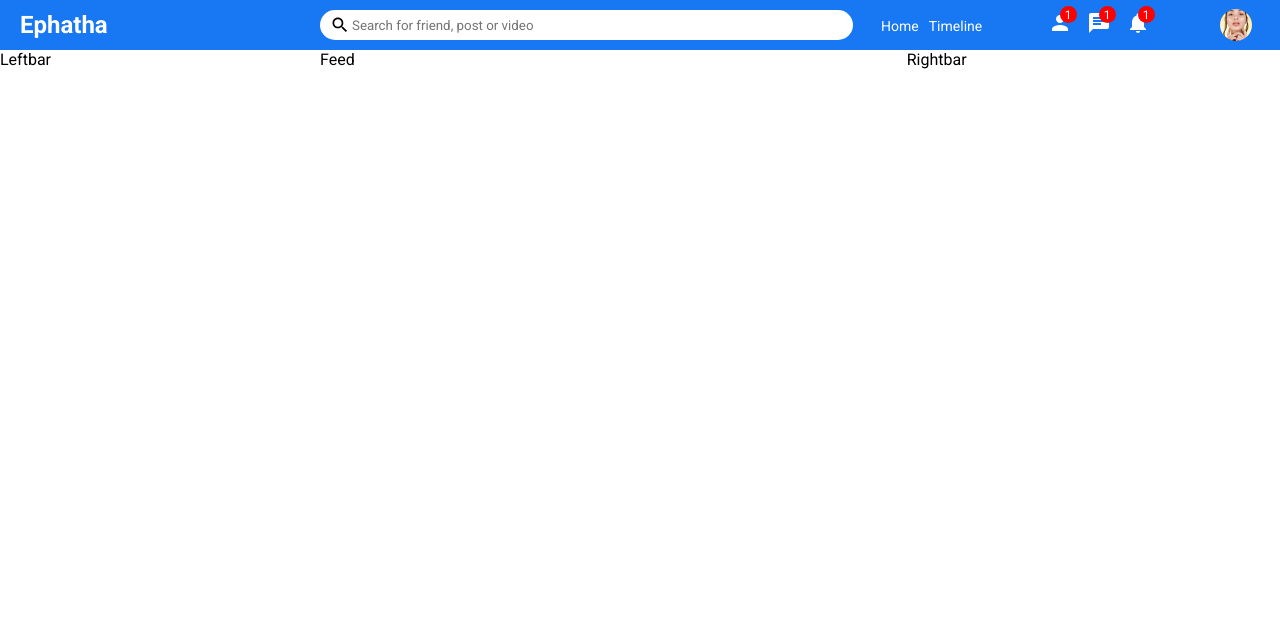
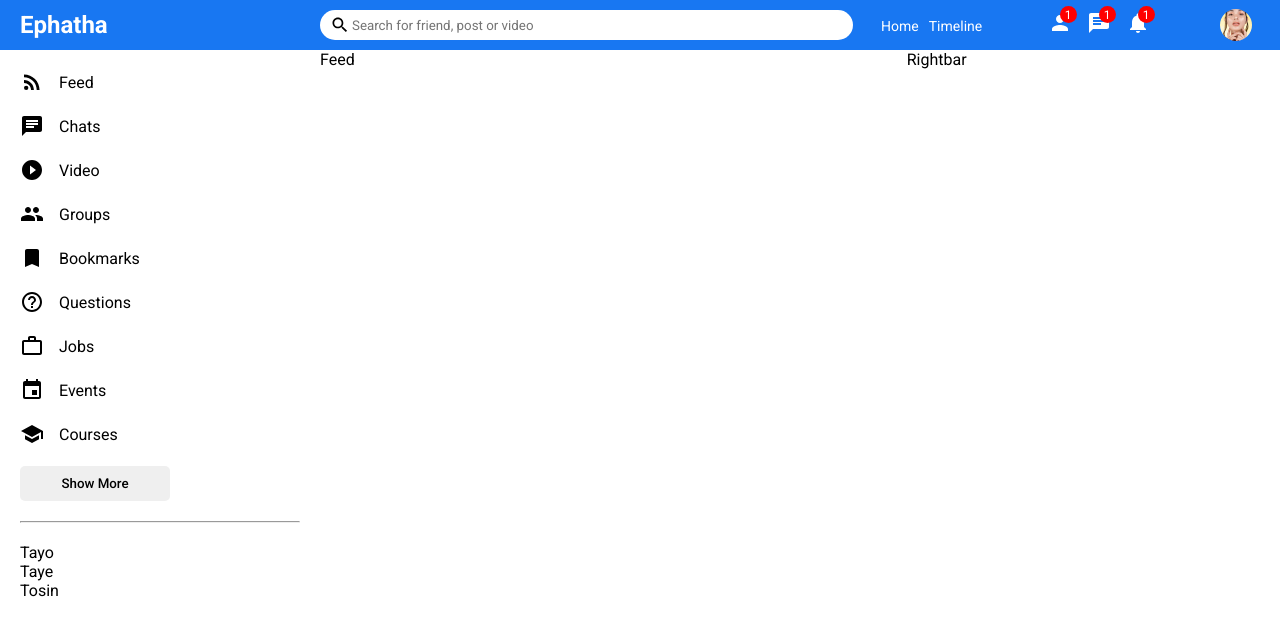
Before and after one commit to arabog/socialPrac, a React (Create React App) app in the folder clientPrac/: page / in a window 1280 px wide. Shown: the top 636 px of the page. Built offline with nearby package versions, Linux system fonts and the light colour scheme.

Commit message:
leftbar updated

```diff
--- a/clientPrac/src/components/homeCom/leftbar/Leftbar.jsx
+++ b/clientPrac/src/components/homeCom/leftbar/Leftbar.jsx
@@ -1,10 +1,75 @@
 import "./leftbar.css"
+import { RssFeed, Chat, PlayCircleFilled, Group, Bookmark, HelpOutline, WorkOutline, Event, School } from "@material-ui/icons"
 
 export default function Leftbar() {
 
           return (
                     <div className="leftbarContainer">
-                              Leftbar
+
+                              <div className="leftbarWrapper">
+
+                                        <ul className="leftbarList">
+
+                                                  <li className="leftbarListItem">
+                                                            <RssFeed className="leftbarIcon" />
+                                                            <span className="leftbarItemText">Feed</span>
+                                                  </li>
+
+                                                  <li className="leftbarListItem">
+                                                            <Chat className="leftbarIcon" />
+                                                            <span className="leftbarItemText">Chats</span>
+                                                  </li>
+
+                                                  <li className="leftbarListItem">
+                                                            <PlayCircleFilled className="leftbarIcon" />
+                                                            <span className="leftbarItemText">Video</span>
+                                                  </li>
+
+                                                  <li className="leftbarListItem">
+                                                            <Group className="leftbarIcon" />
+                                                            <span className="leftbarItemText">Groups</span>
+                                                  </li>
+
+                                                  <li className="leftbarListItem">
+                                                            <Bookmark className="leftbarIcon" />
+                                                            <span className="leftbarItemText">Bookmarks</span>
+                                                  </li>
+
+                                                  <li className="leftbarListItem">
+                                                            <HelpOutline className="leftbarIcon" />
+                                                            <span className="leftbarItemText">Questions</span>
+                                                  </li>
+
+                                                  <li className="leftbarListItem">
+                                                            <WorkOutline className="leftbarIcon" />
+                                                            <span className="leftbarItemText">Jobs</span>
+                                                  </li>
+
+                                                  <li className="leftbarListItem">
+                                                            <Event className="leftbarIcon" />
+                                                            <span className="leftbarItemText">Events</span>
+                                                  </li>
+
+                                                  <li className="leftbarListItem">
+                                                            <School className="leftbarIcon" />
+                                                            <span className="leftbarItemText">Courses</span>
+                                                  </li>
+
+                                        </ul>
+
+                                        <button className="leftbarButton">Show More</button>
+
+                                        <hr className="leftbarHr" />
+
+                                        <ul className="leftbarFriendList">
+                                                  <li> Tayo </li>
+
+                                                  <li> Taye </li>
+
+                                                  <li> Tosin </li>
+                                        </ul>
+                              </div>
+
                     </div>
           )
 }
--- a/clientPrac/src/components/homeCom/leftbar/leftbar.css
+++ b/clientPrac/src/components/homeCom/leftbar/leftbar.css
@@ -1,4 +1,60 @@
-
 .leftbarContainer {
           flex: 3;
+          height: calc(100vh - 50px);
+          overflow-y: scroll;
+
+          position: sticky;
+          top: 50px;
 }
+
+::-webkit-scrollbar {
+          width: 5px;
+}
+
+::-webkit-scrollbar-track {
+          background: #f1f1f1;
+}
+
+::-webkit-scrollbar-thumb {
+          background: rgb(179, 179, 179);
+}
+
+.leftbarWrapper {
+          padding: 20px;
+}
+
+
+.leftbarList {
+          list-style: none;
+          margin: 0;
+          padding: 0;
+}
+
+.leftbarListItem {
+          display: flex;
+          align-items: center;
+          margin-bottom: 20px;
+}
+
+.leftbarIcon {
+          margin-right: 15px;
+}
+
+.leftbarButton {
+          font-weight: 500;
+          width: 150px;
+          padding: 10px;
+          border: none;
+          border-radius: 5px;
+          cursor: pointer;
+}
+
+.leftbarHr {
+          margin: 20px 0;
+}
+
+.leftbarFriendList {
+          list-style: none;
+          padding: 0;
+          margin: 0;
+}
--- a/clientPrac/src/components/homeCom/topbar/topbar.css
+++ b/clientPrac/src/components/homeCom/topbar/topbar.css
@@ -4,6 +4,9 @@
           background: #1877f2;
           display: flex;
           align-items: center;
+          position: sticky;
+          top: 0;
+          z-index: 10;
 }
 
 /* left */
```
